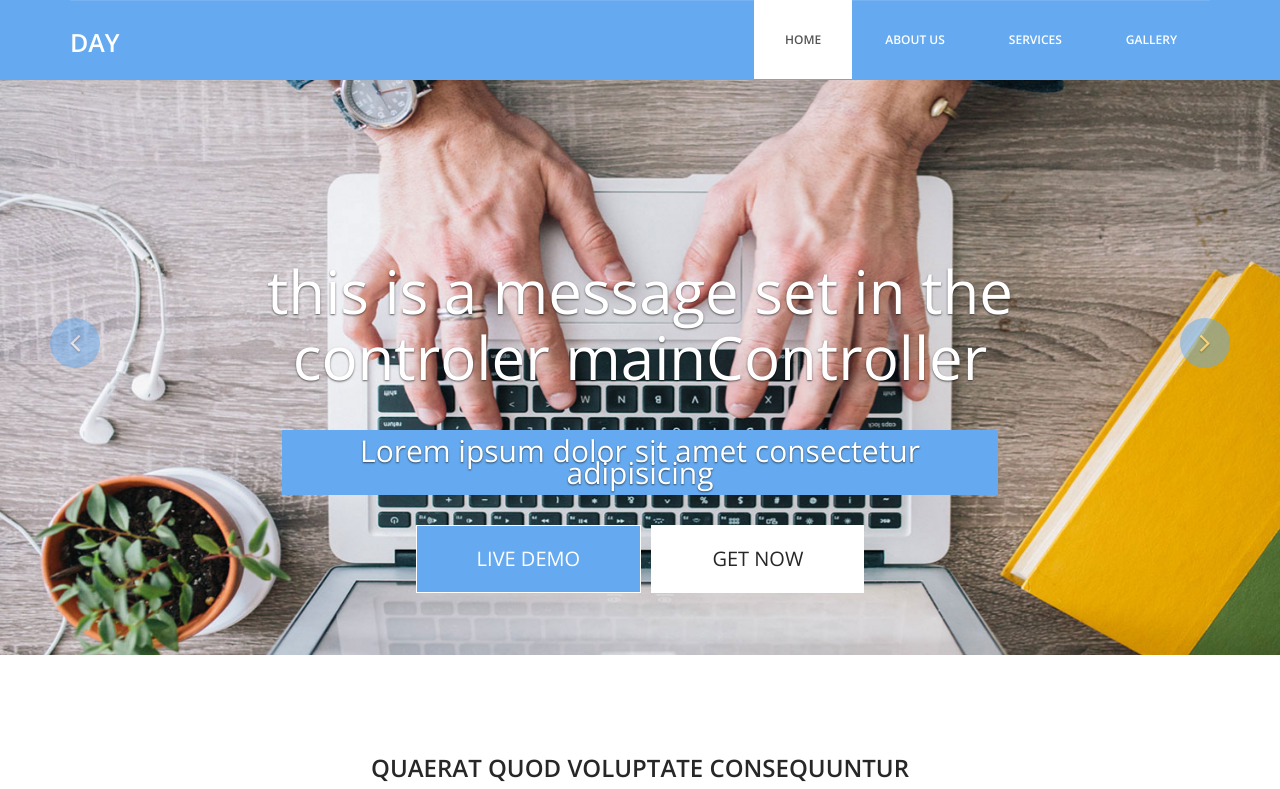
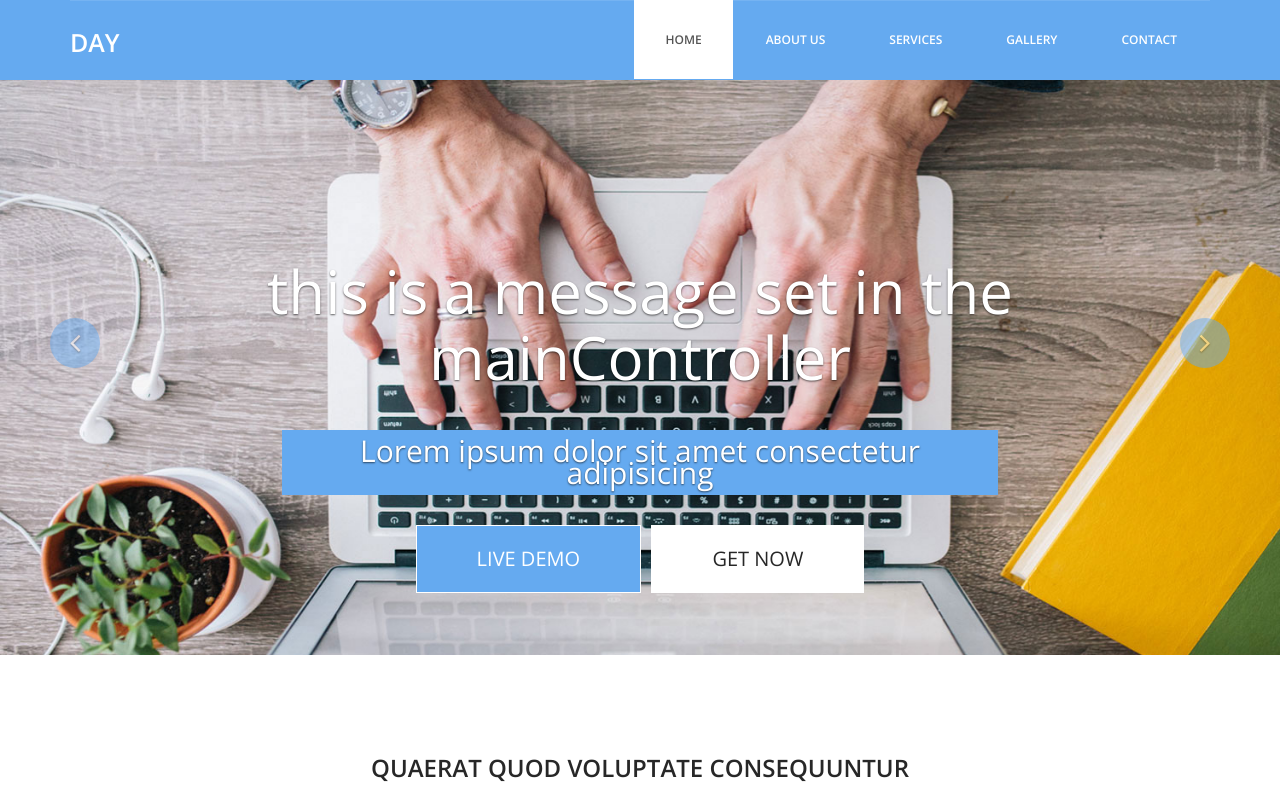
Before and after one commit to p8queiroz/daty-theme-with-angular, a plain HTML site: page index.html in a window 1280 px wide. Shown: the top 789 px of the page. Drawn offline with nearby package versions, Linux system fonts and the light colour scheme.

Commit message:
inserted contact

```diff
--- a/index.html
+++ b/index.html
@@ -50,6 +50,7 @@
 							<li role="presentation"><a href="#/about">About Us</a></li>
 							<li role="presentation"><a href="#/services">Services</a></li>
 							<li role="presentation"><a href="#/gallery">Gallery</a></li>
+							<li role="presentation"><a href="#/contact">Contact</a></li>
 						</ul>
 					</div>
 				</div>
--- a/js/controllers.js
+++ b/js/controllers.js
@@ -1,7 +1,7 @@
 angular.module('starter.controllers', [])
 
 .controller('mainController', function($scope) {
-	$scope.Message = "this is a message set in the controler mainController";
+	$scope.Message = "this is a message set in the mainController";
 
 }).controller('aboutController', function($scope) {
 	$scope.Message = "this is a message set in the aboutController";
--- a/templates/home.html
+++ b/templates/home.html
@@ -57,7 +57,7 @@
 					</div>
 				</div>
 				<div class="item">
-					<img src="img/slide.jpg" class="img-responsive" alt="">
+					<img src="img/slide1.jpg" class="img-responsive" alt="">
 					<div class="carousel-caption">
 						<div class="wow fadeInUp" data-wow-offset="0" data-wow-delay="0.3s">
 							<h2>Modern Design</h2>
```
Also changed, not shown: img/slide1.jpg (added).
